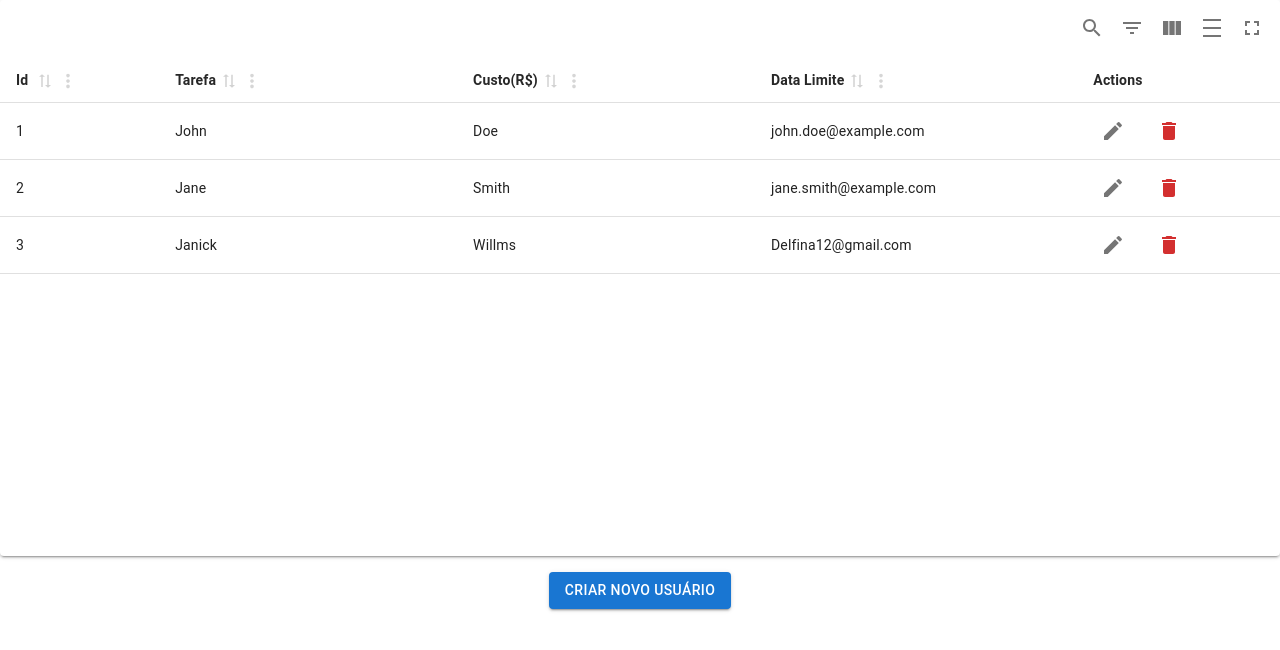
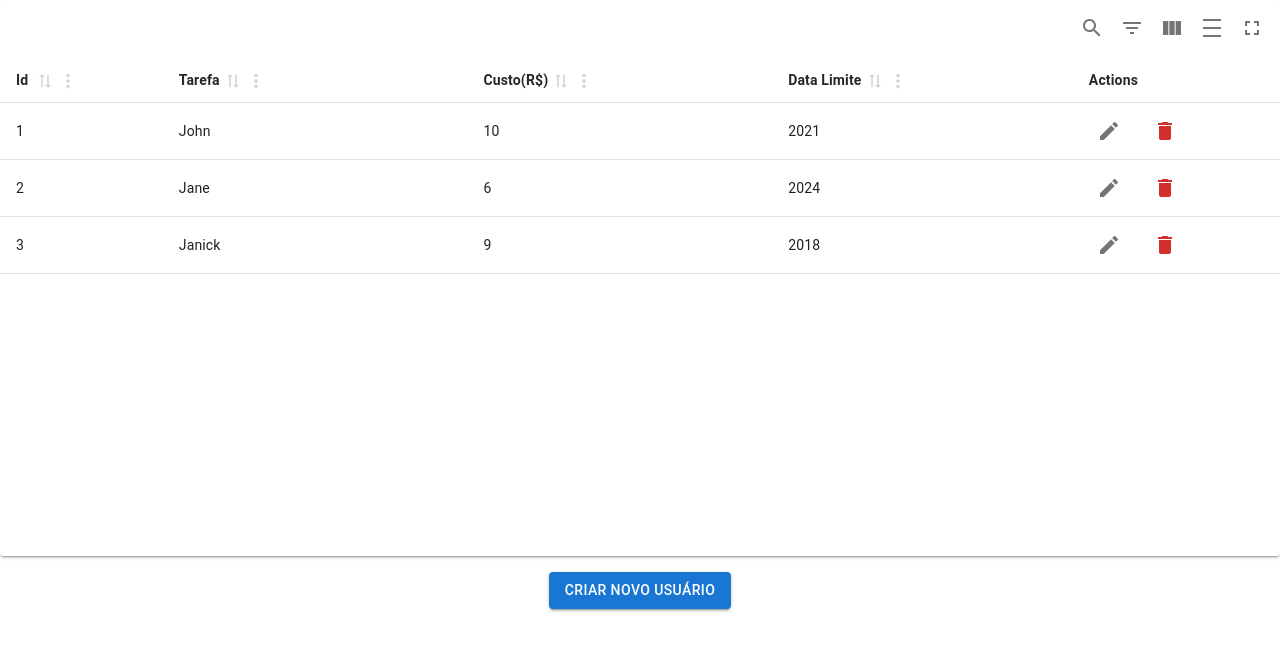
Before and after one commit to Jeanlerson/tabela, a Next.js app in the folder tarefas/: page / in a window 1280 px wide. Shown: the top 650 px of the page. Built offline with nearby package versions, Linux system fonts and the light colour scheme.

Commit message:
alterando-colunas

```diff
--- a/tarefas/src/components/Table.tsx
+++ b/tarefas/src/components/Table.tsx
@@ -1,7 +1,7 @@
 "use client";
 
 
-import { useMemo, useState } from 'react';
+import { useMemo, useState, useEffect } from 'react';
 import {
   MRT_EditActionButtons,
   MaterialReactTable,
@@ -32,6 +32,7 @@ import EditIcon from '@mui/icons-material/Edit';
 import DeleteIcon from '@mui/icons-material/Delete';
 
 const Example = () => {
+
   const [validationErrors, setValidationErrors] = useState<
     Record<string, string | undefined>
   >({});
@@ -65,6 +66,7 @@ const Example = () => {
         header: 'Custo(R$)',
         muiEditTextFieldProps: {
           required: true,
+          type: 'number',
           error: !!validationErrors?.custo,
           helperText: validationErrors?.custo,
           //remove any previous validation errors when user focuses on the input
@@ -73,6 +75,18 @@ const Example = () => {
               ...validationErrors,
               custo: undefined,
             }),
+          inputProps: {
+            min: 0
+          },
+          onBlur: (e) => {
+            const value = parseFloat(e.target.value);
+            if (isNaN(value) || value <= 0) {
+              setValidationErrors((prevErrors) => ({
+                ...prevErrors,
+                custo: 'Custo deve ser um número maior que zero.'
+              }));
+            }
+          }
         },
       },
       {
@@ -110,7 +124,6 @@ const Example = () => {
   //call DELETE hook
   const { mutateAsync: deleteUser, isPending: isDeletingUser } =
     useDeleteUser();
-
   //CREATE action
   const handleCreateUser: MRT_TableOptions<User>['onCreatingRowSave'] = async ({
     values,
@@ -156,7 +169,7 @@ const Example = () => {
     enableEditing: true,
     positionActionsColumn: 'last',
     enableBottomToolbar: false,
-    getRowId: (row) => row.id,
+    getRowId: (row) => row.tarefa,
     muiToolbarAlertBannerProps: isLoadingUsersError
       ? {
           color: 'error',
@@ -165,8 +178,8 @@ const Example = () => {
       : undefined,
     muiTableContainerProps: {
       sx: {
-        minHeight: '500px',
-      },
+        minHeight: '500px'
+      }
     },
     onCreatingRowCancel: () => setValidationErrors({}),
     onCreatingRowSave: handleCreateUser,
@@ -175,7 +188,7 @@ const Example = () => {
     //optionally customize modal content
     renderCreateRowDialogContent: ({ table, row, internalEditComponents }) => (
       <>
-        <DialogTitle variant="h3">Create New User</DialogTitle>
+        <DialogTitle variant="h3">Criar Novo Usuário</DialogTitle>
         <DialogContent
           sx={{ display: 'flex', flexDirection: 'column', gap: '1rem' }}
         >
@@ -189,7 +202,7 @@ const Example = () => {
     //optionally customize modal content
     renderEditRowDialogContent: ({ table, row, internalEditComponents }) => (
       <>
-        <DialogTitle variant="h3">Edit User</DialogTitle>
+        <DialogTitle variant="h3">Editar Usuário</DialogTitle>
         <DialogContent
           sx={{ display: 'flex', flexDirection: 'column', gap: '1.5rem' }}
         >
@@ -251,16 +264,34 @@ function useCreateUser() {
     onMutate: (newUserInfo: User) => {
       queryClient.setQueryData(
         ['users'],
+        (prevUsers: User[]) => {
+          const newId = prevUsers.length ? Math.max(...prevUsers.map(user => user.id)) + 1 : 1;
+
+          return [
+            ...prevUsers,
+            {
+              ...newUserInfo,
+              id: newId, // Atribui um novo ID numérico
+            },
+          ];
+        },
+      );
+    },
+    /*
+    onMutate: (newUserInfo: User) => {
+      queryClient.setQueryData(
+        ['users'],
         (prevUsers: any) =>
           [
             ...prevUsers,
             {
               ...newUserInfo,
-              id: (Math.random() + 1).toString(36).substring(7),
+              id: (Math.random() + 1),
             },
           ] as User[],
       );
     },
+    */
     // onSettled: () => queryClient.invalidateQueries({ queryKey: ['users'] }), //refetch users after mutation, disabled for demo
   });
 }
@@ -303,13 +334,13 @@ function useUpdateUser() {
 function useDeleteUser() {
   const queryClient = useQueryClient();
   return useMutation({
-    mutationFn: async (userId: string) => {
+    mutationFn: async (userId: number) => {
       //send api update request here
       await new Promise((resolve) => setTimeout(resolve, 1000)); //fake api call
       return Promise.resolve();
     },
     //client side optimistic update
-    onMutate: (userId: string) => {
+    onMutate: (userId: number) => {
       queryClient.setQueryData(['users'], (prevUsers: any) =>
         prevUsers?.filter((user: User) => user.id !== userId),
       );
@@ -347,6 +378,6 @@ function validateUser(user: User) {
     firstName: !validateRequired(user.tarefa)
       ? 'First Name is Required'
       : '',
-    lastName: !validateRequired(user.custo) ? 'Last Name is Required' : '',
+    lastName: !validateRequired(user.tarefa) ? 'Last Name is Required' : '',
   };
 }
--- a/tarefas/src/data/makeData.ts
+++ b/tarefas/src/data/makeData.ts
@@ -1,32 +1,32 @@
 export type User = {
-    id: string;
+    id: number;
     tarefa: string;
-    custo: string;
-    datalimite: string;
+    custo: number;
+    datalimite: number;
     state: string;
     // outros campos...
   };
 
   export const fakeData: User[] = [
     {
-      id: '1',
+      id: 1,
       tarefa: 'John',
-      custo: 'Doe',
-      datalimite: 'john.doe@example.com',
+      custo: 10,
+      datalimite: 2021,
       state: 'Ceará',
     },
     {
-      id: '2',
+      id: 2,
       tarefa: 'Jane',
-      custo: 'Smith',
-      datalimite: 'jane.smith@example.com',
+      custo: 6,
+      datalimite: 2024,
       state: 'Rio de Janeiro',
     },
     {
-      id: '3',
+      id: 3,
       tarefa: 'Janick',
-      custo: 'Willms',
-      datalimite: 'Delfina12@gmail.com',
+      custo: 9,
+      datalimite: 2018,
       state: 'São Paulo',
     }
   ];
```
